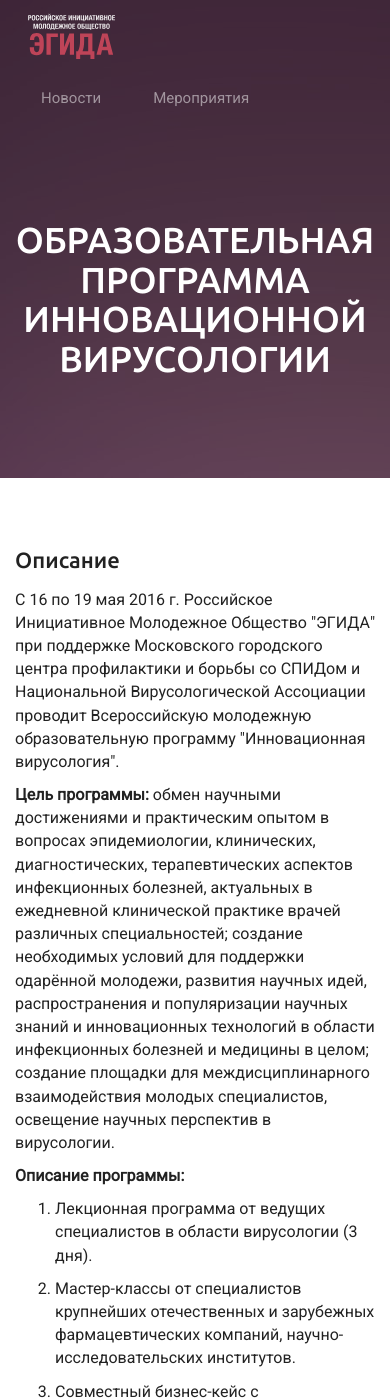
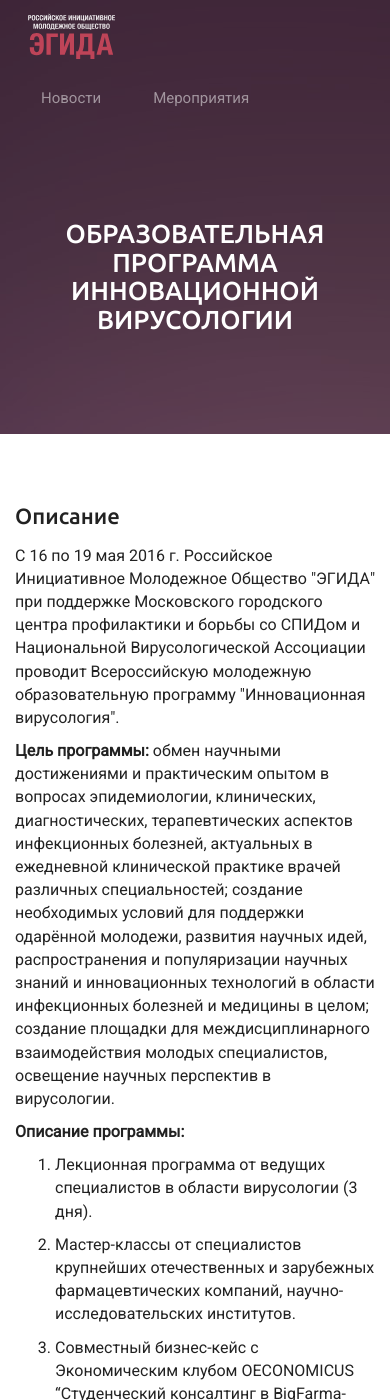
Before and after one commit to rimo-egida/rimo-egida.github.io, a Jekyll site: the page built from ivep2016.html, in a window 390 px wide and 1400 px high. Built offline with Jekyll 4.4.1, drawn with Linux system fonts in a browser that asks for light colours; nearby versions of some CDN libraries; some of the changed text lies outside the part shown.

Commit message:
decreased font size and added program schedule

```diff
--- a/_sass/_custom.scss
+++ b/_sass/_custom.scss
@@ -71,7 +71,7 @@
 
 @media only screen and (max-width: 500px) {
     h2 {
-        font-size: 36px;
+        font-size: 26px;
     }
 }
 
--- a/ivep2016.html
+++ b/ivep2016.html
@@ -111,8 +111,12 @@
     <div class="slim-bg-purple overlay-01 parallax-hero" data-top="transform: translate3d(0px, 0px, 0px)" data-top-bottom="transform: translate3d(0px, -200px, 0px)" data-anchor-target="#site-header"></div>
     <div class="valign-center">
         <div class="container">
-            <div class="intro text-center">
-                <h2>{{ page.title }}</h2>
+            <div class="row">
+                <div class="col-sm-12">
+                    <div class="intro text-center">
+                        <h2>{{ page.title }}</h2>
+                    </div>
+                </div>
             </div>
         </div>
     </div>
@@ -213,7 +217,7 @@
                     </div>
                 </div> -->
 
-                <!-- <div id="program-schedule" class="section">
+                <div id="program-schedule" class="section">
                     <h4>Расписание</h4>
                     {% for day in page.schedule %}
                         <table class="table table-bordered">
@@ -234,7 +238,7 @@
                             </tbody>
                         </table>
                     {% endfor %}
-                </div> -->
+                </div>
 
                 <div id="program-registration" class="section">
                     <h4 style="margin-bottom:10px">Регистрация</h4>
@@ -472,7 +476,7 @@
                         <li><a href="#program-description">Описание</a></li>
                         <li><a href="#program-topics">Ключевые темы</a></li>
                         <!-- <li><a href="#program-speakers">Спикеры</a></li> -->
-                        <!-- <li><a href="#program-schedule">Расписание</a></li> -->
+                        <li><a href="#program-schedule">Расписание</a></li>
                         <li><a href="#program-registration">Регистрация</a></li>
                         <li><a href="#program-partners">Организаторы и партнеры</a></li>
                         <li><a href="#program-location">Место проведения</a></li>
```
